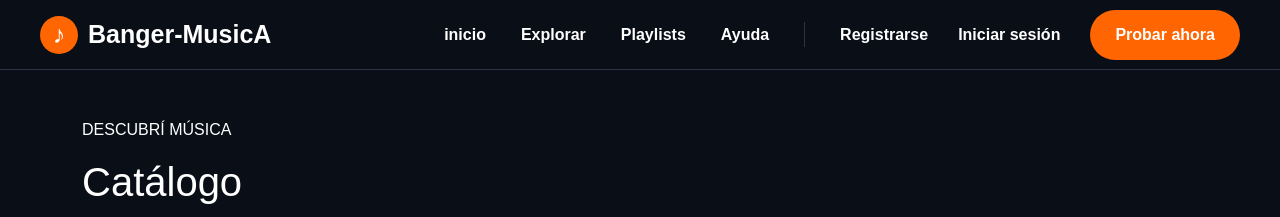
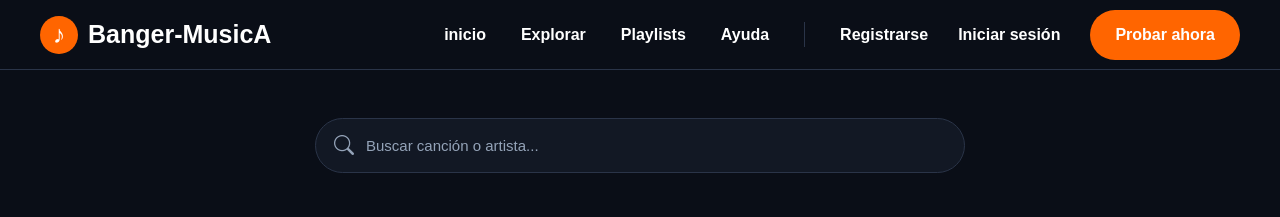
Before and after one commit to elitagatti-ui/banger-music, a React (Vite) app: page / in a window 1280 px wide. Shown: the top 217 px of the page. Built offline with nearby package versions, Linux system fonts and the light colour scheme.

Commit message:
agregamos el buscador en la pagina de catalogo y su cass

```diff
--- a/src/index.css
+++ b/src/index.css
@@ -11,9 +11,9 @@ body {
 }
 
 
-/* =========================================
-   VARIABLES DEL THEME DARK
-========================================= */
+/*
+   paleta de colore
+ */
 
 :root {
     --primary: #FF6500;
@@ -26,9 +26,9 @@ body {
 }
 
 
-/* =========================================
-   NAVBAR
-========================================= */
+/*
+   navbar
+*/
 
 .navbar {
     width: 100%;
@@ -47,9 +47,9 @@ body {
 }
 
 
-/* =========================================
-   LOGO
-========================================= */
+/*
+   logo
+*/
 
 .logo {
     display: flex;
@@ -83,9 +83,9 @@ body {
 }
 
 
-/* =========================================
-   LINKS
-========================================= */
+/*
+   links
+*/
 
 .nav-links {
     display: flex;
@@ -112,9 +112,9 @@ body {
 }
 
 
-/* =========================================
-   SEPARADOR
-========================================= */
+/*
+   separador
+ */
 
 .separator {
     width: 1px;
@@ -124,9 +124,9 @@ body {
 }
 
 
-/* =========================================
-   CUENTA
-========================================= */
+/*
+   cuenta
+*/
 
 .account-links {
     display: flex;
@@ -136,9 +136,9 @@ body {
 }
 
 
-/* =========================================
-   BOTÓN PRINCIPAL
-========================================= */
+/*
+   boton principal
+ */
 
 .account-links button {
     border: none;
@@ -164,14 +164,14 @@ body {
 
     transform: scale(1.03);
 }
-/* =========================================
-   RESPONSIVE NAVBAR
-========================================= */
-
-
-/* =========================================
-   HAMBURGUESA
-========================================= */
+/*
+   responsive navbar
+ */
+
+
+/*
+   hamburgesa
+ */
 
 .hamburger {
     display: none;
@@ -208,19 +208,18 @@ body {
 }
 
 
-/* =========================================
-   CUENTA MOBILE
-========================================= */
+/*
+   cuenta movile
+*/
 
 .mobile-account {
     display: none;
 }
 
 
-/* =========================================
-   TABLET
-   768px - 1023px
-========================================= */
+/*
+   tablet
+*/
 
 @media (max-width: 1023px) {
 
@@ -268,10 +267,9 @@ body {
 }
 
 
-/* =========================================
-   CELULAR
-   Hasta 767px
-========================================= */
+/*
+   celular
+*/
 
 @media (max-width: 767px) {
 
@@ -288,7 +286,7 @@ body {
     }
 
 
-    /* LOGO */
+    /* logo */
 
     .logo {
         margin-right: auto;
@@ -306,7 +304,7 @@ body {
     }
 
 
-    /* OCULTAR CUENTA DESKTOP */
+    /* ocultar cuenta desckoup */
 
     .account-links {
         display: none;
@@ -317,16 +315,16 @@ body {
     }
 
 
-    /* MOSTRAR HAMBURGUESA */
+    /* mostrar hamburgesa */
 
     .hamburger {
         display: flex;
     }
 
 
-    /* =====================================
-       MENÚ MOBILE
-    ===================================== */
+    /*
+       menu movil
+    */
 
     .nav-links {
         position: absolute;
@@ -364,7 +362,7 @@ body {
     }
 
 
-    /* MENÚ ABIERTO */
+    /* menu abierto */
 
     .nav-links.menu-abierto {
         visibility: visible;
@@ -375,7 +373,7 @@ body {
     }
 
 
-    /* LINKS */
+    /* links */
 
     .nav-links > a {
         width: 100%;
@@ -396,9 +394,9 @@ body {
     }
 
 
-    /* =====================================
-       CUENTA MOBILE
-    ===================================== */
+    /*
+       cuenta movil
+    */
 
     .mobile-account {
         display: flex;
@@ -462,9 +460,9 @@ body {
     }
 
 
-    /* =====================================
-       ANIMACIÓN HAMBURGUESA → X
-    ===================================== */
+    /*
+       animacion boton hamburgesa
+*/
 
     .hamburger.activo span:nth-child(1) {
         transform: translateY(8px) rotate(45deg);
@@ -481,10 +479,9 @@ body {
 }
 
 
-/* =========================================
-   CELULAR PEQUEÑO
-   Hasta 480px
-========================================= */
+/*
+   celular pequeño
+*/
 
 @media (max-width: 480px) {
 
@@ -517,9 +514,9 @@ body {
     }
 }
 
-/* =========================================
-   CARDS DE CANCIONES
-========================================= */
+/*
+   cards canciones
+*/
 
 .songs-grid .card {
     height: 100%;
@@ -556,9 +553,9 @@ body {
     margin-bottom: 6px;
 }
 
-/* =========================================
-   CONTENEDOR DE BOTONES
-========================================= */
+/*
+   contenedor de detalle
+ */
 
 .songs-grid .card-body {
     position: relative;
@@ -570,9 +567,9 @@ body {
     margin-top: auto;
 }
 
-/* =========================================
-   BOTÓN REPRODUCIR
-========================================= */
+/*
+   boton reproducir
+ */
 
 .btn-reproducir {
     background-color: var(--primary);
@@ -608,9 +605,9 @@ body {
     font-size: 20px;
 }
 
-/* =========================================
-   BOTÓN DETALLE
-========================================= */
+/*
+   boton detalle
+*/
 
 .btn-detalle {
     margin-top: 10px;
@@ -642,9 +639,9 @@ body {
     background-color: var(--primary);
     color: var(--text-primary);
 }
-/* =========================================
-   BOTONES DE LA CARD
-========================================= */
+/*
+   botones de card
+*/
 
 .card-buttons {
     margin-top: auto;
@@ -657,9 +654,9 @@ body {
     width: 100%;
 }
 
-/* =========================================
-   VOLVER
-========================================= */
+/*
+   volver detalle
+ */
 
 .detalle-back {
     display: inline-block;
@@ -680,9 +677,9 @@ body {
 }
 
 
-/* =========================================
-   CONTENIDO PRINCIPAL
-========================================= */
+/*
+   contenido pticipal. detalle
+*/
 
 .detalle-main {
     max-width: 1200px;
@@ -699,9 +696,9 @@ body {
 }
 
 
-/* =========================================
-   PORTADA
-========================================= */
+/*
+   portada de detalle
+*/
 
 .detalle-cover {
     width: 100%;
@@ -729,9 +726,9 @@ body {
 }
 
 
-/* =========================================
-   INFORMACIÓN
-========================================= */
+/*
+   informacion detalle
+*/
 
 .detalle-info {
     display: flex;
@@ -742,9 +739,9 @@ body {
 }
 
 
-/* =========================================
-   ETIQUETA
-========================================= */
+/*
+   etiqueta detalle
+*/
 
 .detalle-label {
     color: var(--primary);
@@ -759,9 +756,9 @@ body {
 }
 
 
-/* =========================================
-   TÍTULO
-========================================= */
+/*
+   titulo
+ */
 
 .detalle-info h1 {
     font-size: clamp(40px, 5vw, 70px);
@@ -776,9 +773,9 @@ body {
 }
 
 
-/* =========================================
-   ARTISTA
-========================================= */
+/*
+   artista
+*/
 
 .detalle-info h2 {
     color: var(--text-muted);
@@ -791,9 +788,9 @@ body {
 }
 
 
-/* =========================================
-   ÁLBUM
-========================================= */
+/*
+   album
+*/
 
 .detalle-album {
     color: var(--text-muted);
@@ -808,9 +805,9 @@ body {
 }
 
 
-/* =========================================
-   BOTONES DETALLE
-========================================= */
+/*
+   botones detalle
+*/
 
 .detalle-actions {
     display: flex;
@@ -823,9 +820,9 @@ body {
 }
 
 
-/* =========================================
-   REPRODUCIR
-========================================= */
+/*
+   reproducir
+*/
 
 .reproductor {
     position: fixed;
@@ -917,9 +914,9 @@ body {
 
 
 
-/* =========================================
-   FAVORITO
-========================================= */
+/*
+   favorito
+*/
 
 .detalle-favorite {
     width: 48px;
@@ -950,9 +947,9 @@ body {
 }
 
 
-/* =========================================
-   DATOS
-========================================= */
+/*
+   datos
+*/
 
 .detalle-data {
     width: 100%;
@@ -995,9 +992,9 @@ body {
 }
 
 
-/* =========================================
-   SECCIONES DETALLE
-========================================= */
+/*
+   secciones de detalle
+*/
 
 .detalle-section {
     max-width: 1200px;
@@ -1030,9 +1027,9 @@ body {
 }
 
 
-/* =========================================
-   ESTADÍSTICAS
-========================================= */
+/*
+   estadistica detalle
+*/
 
 .stats-grid {
     display: grid;
@@ -1083,9 +1080,9 @@ body {
 }
 
 
-/* =========================================
-   DESCRIPCIÓN
-========================================= */
+/*
+   descripcion tarjeta
+*/
 
 .description-card {
     background: var(--surface);
@@ -1108,9 +1105,9 @@ body {
 }
 
 
-/* =========================================
-   BOTÓN DETALLE
-========================================= */
+/*
+   boton detalle
+*/
 
 .detalle-btn {
     display: inline-block;
@@ -1145,9 +1142,9 @@ body {
 }
 
 
-/* =========================================
-   ERROR
-========================================= */
+/*
+   error
+*/
 
 .detalle-error {
     display: flex;
@@ -1172,9 +1169,9 @@ body {
 }
 
 
-/* =========================================
-   BOTÓN DETALLE CARD
-========================================= */
+/*
+   boton detalle card
+*/
 
 .btn-detalle {
     display: inline-flex;
@@ -1228,9 +1225,9 @@ body {
 }
 
 
-/* =========================================
-   ERROR 404
-========================================= */
+/*
+   error 404
+*/
 
 .error-page {
     min-height: calc(100vh - 70px);
@@ -1251,9 +1248,9 @@ body {
 }
 
 
-/* =========================================
-   CONTENIDO
-========================================= */
+/*
+   contenido error
+*/
 
 .error-content {
     max-width: 650px;
@@ -1266,9 +1263,9 @@ body {
 }
 
 
-/* =========================================
-   ÍCONO
-========================================= */
+/*
+   icono error
+*/
 
 .error-icon {
     width: 90px;
@@ -1298,9 +1295,9 @@ body {
 }
 
 
-/* =========================================
-   ERROR CODE
-========================================= */
+/*
+   codigo error 404
+ */
 
 .error-code {
     color: var(--primary);
@@ -1315,9 +1312,9 @@ body {
 }
 
 
-/* =========================================
-   TÍTULO
-========================================= */
+/*
+   titulo error
+ */
 
 .error-content h1 {
     font-size: clamp(40px, 6vw, 70px);
@@ -1330,9 +1327,9 @@ body {
 }
 
 
-/* =========================================
-   TEXTO
-========================================= */
+/*
+   texto error
+*/
 
 .error-content p {
     color: var(--text-muted);
@@ -1345,9 +1342,9 @@ body {
 }
 
 
-/* =========================================
-   BOTÓN ERROR
-========================================= */
+/*
+   boton error
+*/
 
 .error-button {
     display: inline-flex;
@@ -1387,9 +1384,9 @@ body {
 }
 
 
-/* =========================================
-   RESPONSIVE CATALOGO
-========================================= */
+/*
+   responsive catalogo
+ */
 
 @media (max-width: 900px) {
 
@@ -1401,9 +1398,9 @@ body {
 }
 
 
-/* =========================================
-   RESPONSIVE DETALLE TABLET
-========================================= */
+/*
+   responsive table detalle
+*/
 
 @media (max-width: 950px) {
 
@@ -1429,9 +1426,9 @@ body {
 }
 
 
-/* =========================================
-   RESPONSIVE GENERAL CELULAR
-========================================= */
+/*
+   responsive celular pag detalle
+ */
 
 @media (max-width: 700px) {
 
@@ -1491,6 +1488,8 @@ body {
         gap: 15px;
     }
 
+
+
     .songs-grid {
         grid-template-columns: 1fr;
     }
@@ -1515,47 +1514,181 @@ body {
 }
 
 
-/* =========================================
-   CELULAR PEQUEÑO
-========================================= */
-
-@media (max-width: 450px) {
-
-    .error-page {
-        min-height: calc(100vh - 65px);
-
-        padding: 25px 18px;
-    }
-
-    .error-icon {
-        width: 65px;
-
-        height: 65px;
-
-        font-size: 36px;
-    }
-
-    .error-code {
-        font-size: 12px;
-
-        letter-spacing: 2px;
-    }
-
-    .error-content h1 {
-        font-size: 38px;
-    }
-
-    .error-content p {
+
+/*
+   buscador
+ */
+
+.buscador-catalogo {
+    width: 100%;
+    max-width: 650px;
+
+    margin: 0 auto 50px;
+
+    height: 55px;
+
+    display: flex;
+    align-items: center;
+
+    background-color: var(--surface);
+
+    border: 1px solid var(--border);
+
+    border-radius: 30px;
+
+    padding: 0 18px;
+
+    transition: 0.2s;
+}
+
+
+/* icono */
+
+.buscador-catalogo > i {
+    color: var(--text-muted);
+
+    font-size: 20px;
+
+    margin-right: 12px;
+}
+
+
+/* input buscador */
+
+.buscador-catalogo input {
+    flex: 1;
+
+    height: 100%;
+
+    border: none;
+
+    outline: none;
+
+    background: transparent;
+
+    color: var(--text-primary);
+
+    font-size: 15px;
+}
+
+.buscador-catalogo input::placeholder {
+    color: var(--text-muted);
+}
+
+
+/* efecto hacer clik*/
+
+.buscador-catalogo:focus-within {
+    border-color: var(--primary);
+
+    box-shadow: 0 0 0 2px rgba(255, 101, 0, 0.15);
+}
+
+
+/*
+   boton limpiar
+ */
+
+.btn-limpiar-busqueda {
+    width: 32px;
+    height: 32px;
+
+    display: flex;
+    align-items: center;
+    justify-content: center;
+
+    border: none;
+
+    border-radius: 50%;
+
+    background-color: transparent;
+
+    color: var(--text-muted);
+
+    font-size: 20px;
+
+    cursor: pointer;
+
+    transition: 0.2s;
+}
+
+.btn-limpiar-busqueda:hover {
+    color: var(--primary);
+
+    background-color: var(--background);
+}
+
+
+/*
+   sin resultado buscador
+ */
+
+.sin-resultados {
+    min-height: 250px;
+
+    display: flex;
+    flex-direction: column;
+
+    align-items: center;
+    justify-content: center;
+
+    text-align: center;
+}
+
+.sin-resultados i {
+    color: var(--primary);
+
+    font-size: 45px;
+
+    margin-bottom: 15px;
+}
+
+.sin-resultados h3 {
+    color: var(--text-primary);
+
+    margin-bottom: 8px;
+}
+
+.sin-resultados p {
+    color: var(--text-muted);
+}
+
+
+/*
+   responsiv buscador
+ */
+
+@media (max-width: 767px) {
+
+    .buscador-catalogo {
+        height: 50px;
+
+        margin-bottom: 35px;
+
+        padding: 0 15px;
+    }
+
+    .buscador-catalogo input {
         font-size: 14px;
     }
 
-    .error-content p br {
-        display: none;
-    }
-
-    .error-button {
-        width: 100%;
-
-        max-width: 280px;
-    }
-}
+    .buscador-catalogo > i {
+        font-size: 18px;
+
+        margin-right: 10px;
+    }
+}
+
+
+@media (max-width: 480px) {
+
+    .buscador-catalogo {
+        height: 48px;
+
+        border-radius: 25px;
+    }
+
+    .buscador-catalogo input {
+        font-size: 13px;
+    }
+}
--- a/src/pages/Catalogo.jsx
+++ b/src/pages/Catalogo.jsx
@@ -2,10 +2,39 @@ import Cancion from "../components/CancionCardj";
 import canciones from "../data/canciones";
 import { useState } from "react";
 import Reproductor from "../components/Reproductor";
+
 function Catalogo() {
   const [cancionActual, setCancionActual] = useState(null);
+  const [busqueda, setBusqueda] = useState("");
+
+  const cancionesFiltradas = canciones.filter(
+    (cancion) =>
+      cancion.nombre.toLowerCase().includes(busqueda.toLowerCase()) ||
+      cancion.artista.toLowerCase().includes(busqueda.toLowerCase()),
+  );
+
   return (
     <div className="container py-5">
+      <div className="buscador-catalogo">
+        <i className="bi bi-search"></i>
+
+        <input
+          type="text"
+          placeholder="Buscar canción o artista..."
+          value={busqueda}
+          onChange={(e) => setBusqueda(e.target.value)}
+        />
+
+        {busqueda && (
+          <button
+            className="btn-limpiar-busqueda"
+            onClick={() => setBusqueda("")}
+          >
+            <i className="bi bi-x"></i>
+          </button>
+        )}
+      </div>
+
       <section className="catalogo-header">
         <p>DESCUBRÍ MÚSICA</p>
 
@@ -13,13 +42,16 @@ function Catalogo() {
 
         <span>Cuando las Palabras fallan, La Música habla.</span>
       </section>
+
       <div className="catalogo-title">
-        <h2>Todas las canciones</h2>
+        <h2>
+          {busqueda ? `Resultados para "${busqueda}"` : "Todas las canciones"}
+        </h2>
+      </div>
 
-
-      </div>
+      {cancionesFiltradas.length > 0 ? (
         <div className="row g-4">
-        {canciones.map((cancion) => (
+          {cancionesFiltradas.map((cancion) => (
             <div className="col-6 col-md-4 col-lg-3" key={cancion.id}>
               <Cancion
                 id={cancion.id}
@@ -33,10 +65,19 @@ function Catalogo() {
             </div>
           ))}
         </div>
-      {/* REPRODUCTOR */}
+      ) : (
+        <div className="sin-resultados">
+          <i className="bi bi-music-note-list"></i>
+
+          <h3>No encontramos canciones</h3>
+
+          <p>Probá buscando otro nombre de canción o artista.</p>
+        </div>
+      )}
 
       {cancionActual && <Reproductor cancion={cancionActual} />}
     </div>
   );
 }
+
 export default Catalogo;
```
Lines whose indentation alone changed are shown as unchanged.
